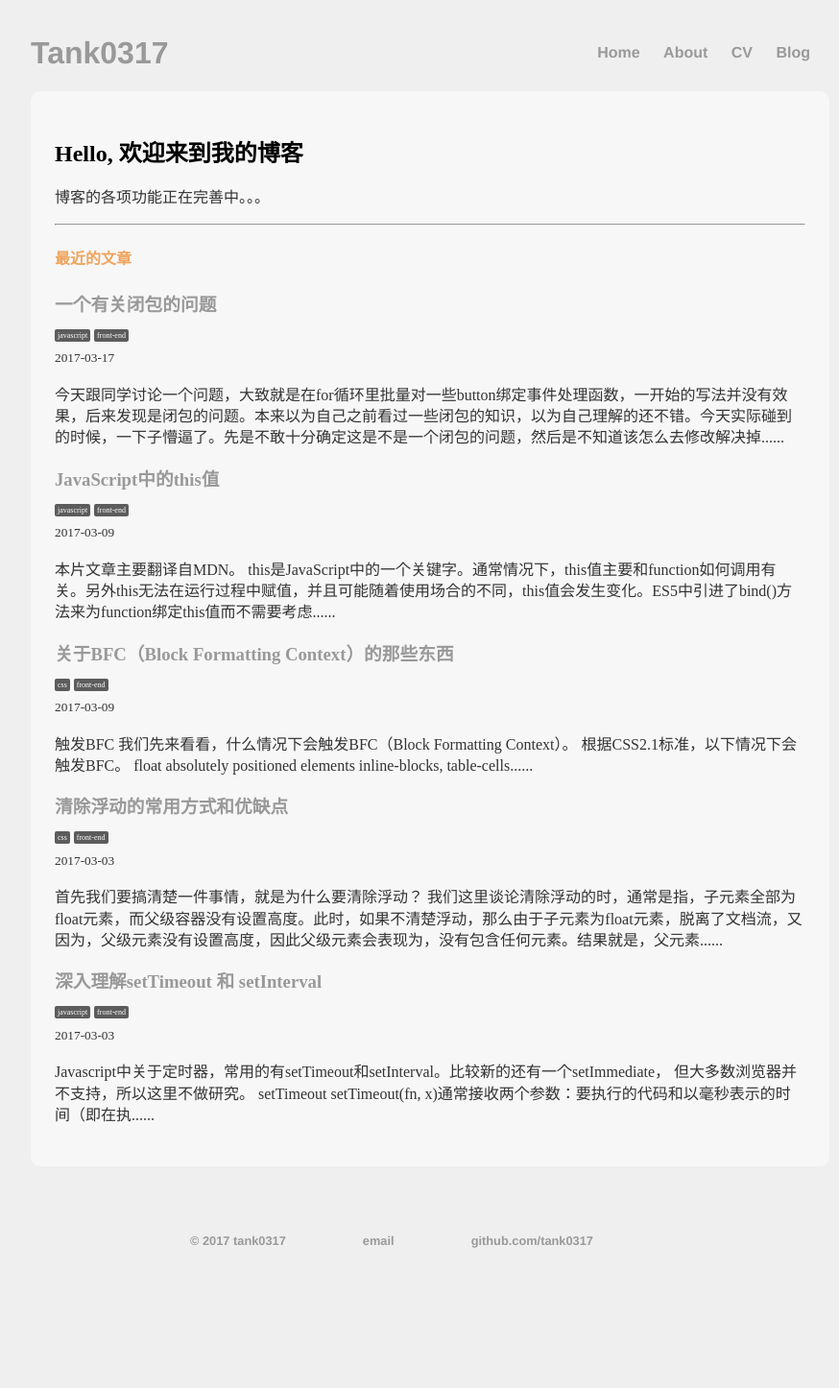
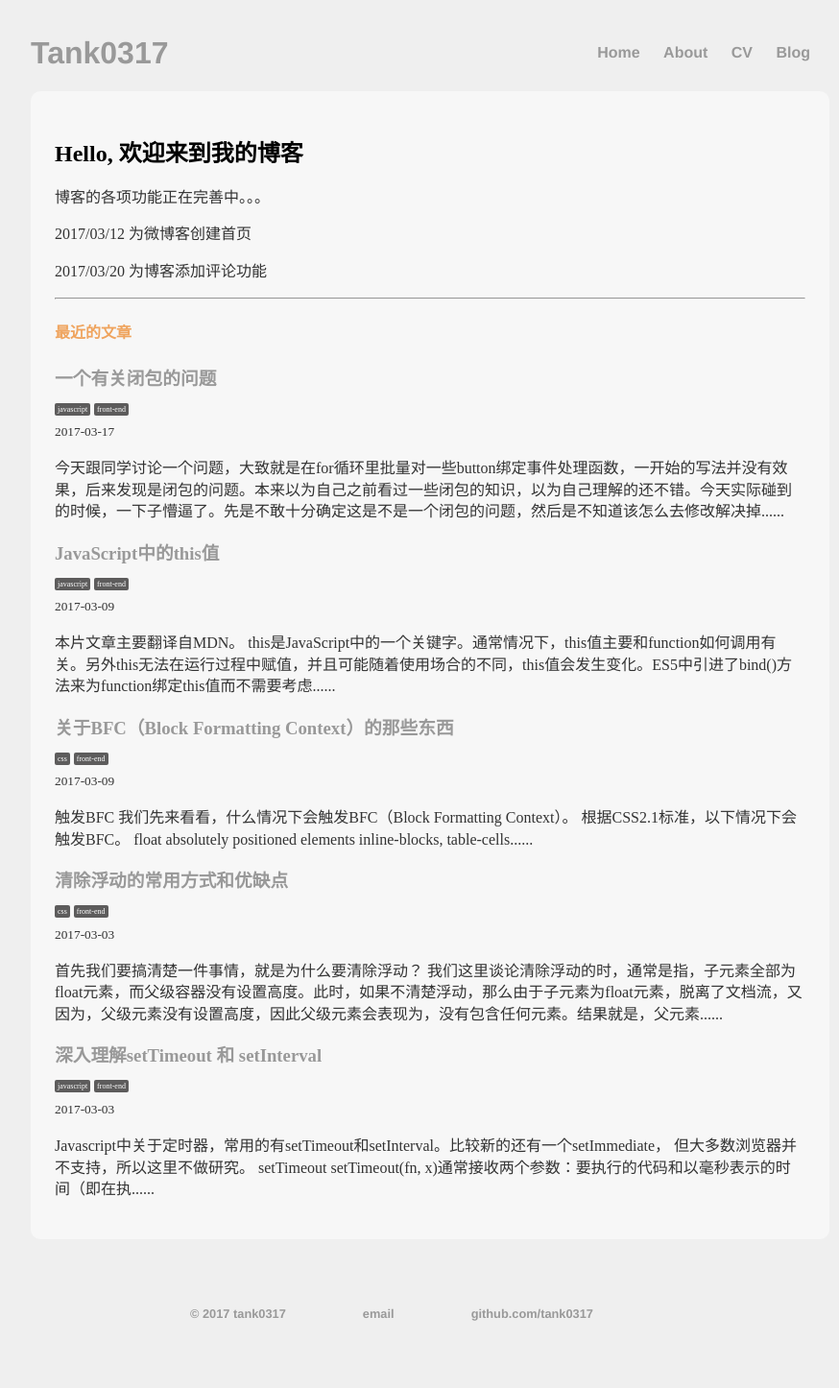
Before and after one commit to tank0317/tank0317.github.io, a Jekyll site: the page built from index.html, in a window 1280 px wide. Shown: the whole page at 96% size, without its empty margins (192-1066 px from the left). Built offline with Jekyll 4.4.1, drawn with Linux system fonts in a browser that asks for light colours; comment, search, counter and statistics services are not loaded; before the commit the page ends 1370 px from its top, so only the background shows below that.

Commit message:
update homepage

```diff
--- a/_layouts/post.html
+++ b/_layouts/post.html
@@ -4,7 +4,7 @@ layout: default
 <article>
 	<header>
 		<h1>{{page.title}}</h1>
-		<p class="meta">{{ page.date | date_to_string }}</p>
+		<p class="meta">{{ page.date | date_to_string }} <a href="{{ page.url }}#ds_thread"><span class="ds-thread-count" data-thread-key="{{ post.id }}" data-count-type="comments"></span></a></p>
 	</header>
 
 	<div class="post">
--- a/index.html
+++ b/index.html
@@ -9,6 +9,8 @@ title: Tank0317, 一个微不足道的蚂蚁
 		<h2>Hello, 欢迎来到我的博客</h1>
 	</header>
 	<p>博客的各项功能正在完善中。。。</p>
+	<p>2017/03/12 为微博客创建首页</p>
+	<p>2017/03/20 为博客添加评论功能</p>
 </article>
 
 <hr>
```
